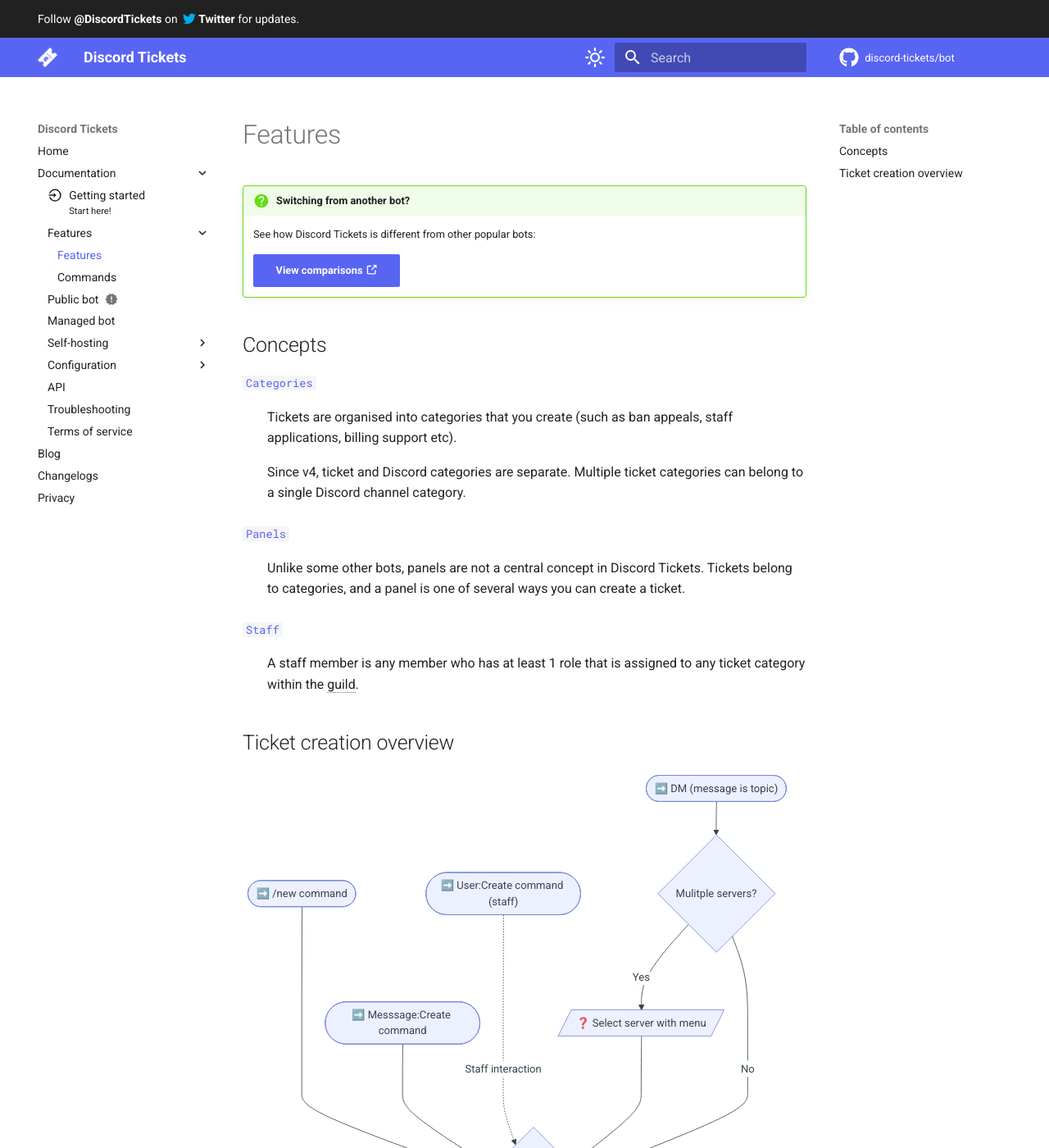
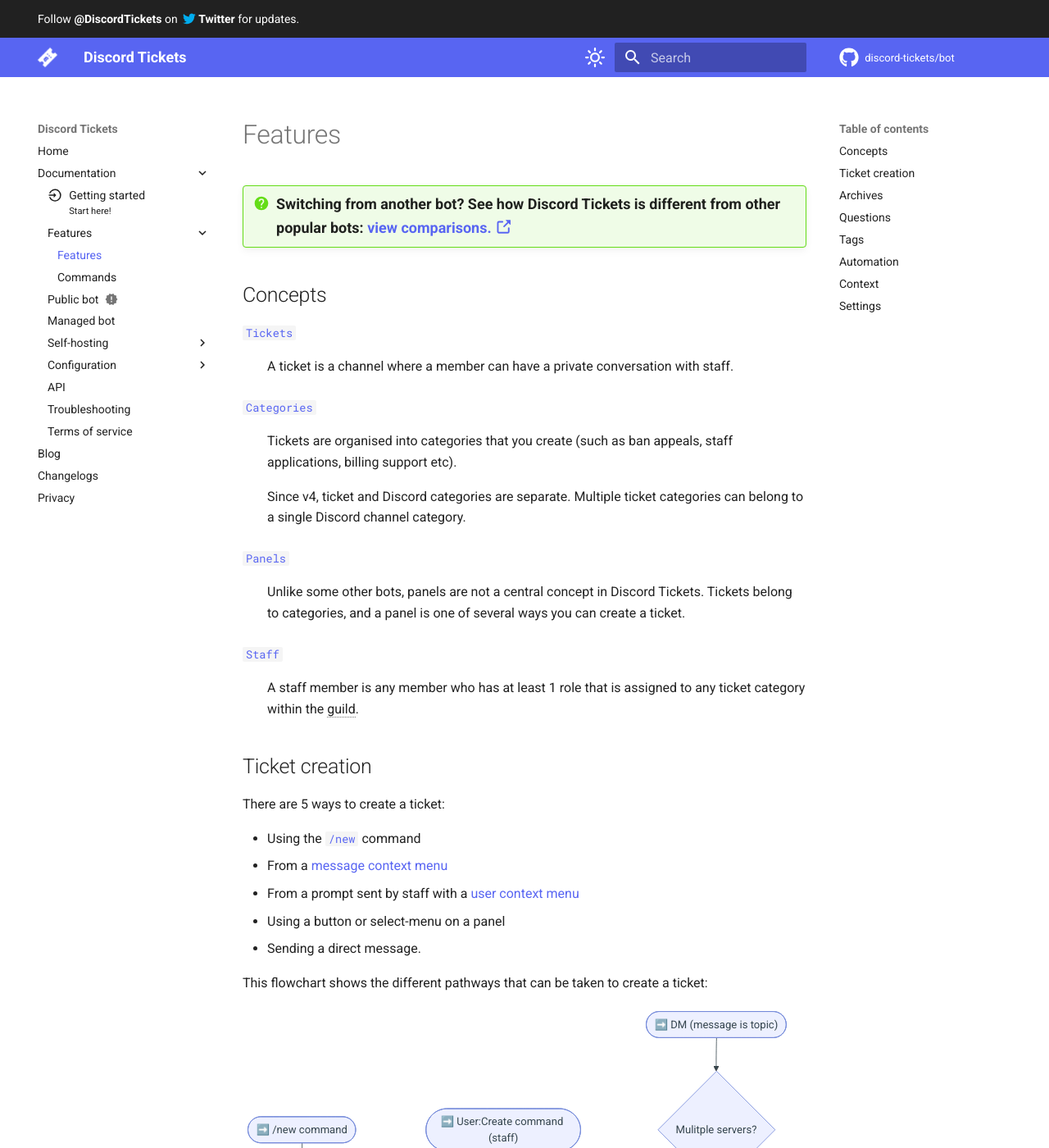
Before and after one commit to discord-tickets/docs, an MkDocs documentation site: the page built from docs/features/index.md, in a window 1280 px wide and 1400 px high. Shown: the whole window at 82% size. Built offline with MkDocs 1.6.1 and Material for MkDocs 9.7.7, drawn with Linux system fonts in a browser that asks for light colours; comment, search, counter and statistics services are not loaded; some of the changed text lies outside the part shown.

Commit message:
Update features page

````diff
--- a/docs/features/index.md
+++ b/docs/features/index.md
@@ -6,12 +6,26 @@
 
 # Features
 
+<!--
 !!! question "Switching from another bot?"
-	See how Discord Tickets is different from other popular bots:
+	**See how Discord Tickets is different from other popular bots:**
 
-	[View comparisons :octicons-link-external-16:](https://blog.discordtickets.app/tag/comparison/){ target=_blank .md-button .md-button--primary }
+	[View comparisons :octicons-link-external-16:](https://blog.discordtickets.app/tag/comparison/){ target=_blank .md-button .md-button--primary
+ -->
+
+<div class="admonition question">
+<p class="admonition-title text-lg">
+Switching from another bot? See how Discord Tickets is different from other popular bots:
+<a href="https://blog.discordtickets.app/tag/comparison/" target="_blank">view comparisons.
+<span class="twemoji"><svg xmlns="http://www.w3.org/2000/svg" viewBox="0 0 16 16"><path fill-rule="evenodd" d="M10.604 1h4.146a.25.25 0 0 1 .25.25v4.146a.25.25 0 0 1-.427.177L13.03 4.03 9.28 7.78a.75.75 0 0 1-1.06-1.06l3.75-3.75-1.543-1.543A.25.25 0 0 1 10.604 1zM3.75 2A1.75 1.75 0 0 0 2 3.75v8.5c0 .966.784 1.75 1.75 1.75h8.5A1.75 1.75 0 0 0 14 12.25v-3.5a.75.75 0 0 0-1.5 0v3.5a.25.25 0 0 1-.25.25h-8.5a.25.25 0 0 1-.25-.25v-8.5a.25.25 0 0 1 .25-.25h3.5a.75.75 0 0 0 0-1.5h-3.5z"></path></svg></span>
+</a>
+</p>
+</div>
 
 ## Concepts
+
+[`Tickets`](#concept:tickets){ #concept:tickets }
+:   A ticket is a channel where a member can have a private conversation with staff.
 
 [`Categories`](#concept:categories){ #concept:categories }
 :   Tickets are organised into categories that you create (such as ban appeals, staff applications, billing support etc).
@@ -27,7 +41,17 @@
 :	A staff member is any member who has at least 1 role that is assigned to any ticket category within the guild.
 
 
-## Ticket creation overview
+## Ticket creation
+
+There are 5 ways to create a ticket:
+
+- Using the [`/new`](./commands.md#new) command
+- From a [message context menu](./commands.md#create-a-ticket-from-message)
+- From a prompt sent by staff with a [user context menu](./commands.md#create-a-ticket-for-user)
+- Using a button or select-menu on a panel
+- Sending a direct message.
+
+This flowchart shows the different pathways that can be taken to create a ticket:
 
 ```mermaid
 flowchart TB
@@ -55,3 +79,15 @@
     H-->|No|J
     G & I--> J(["✅ Create ticket"])
 ```
+
+## Archives
+
+## Questions
+
+## Tags
+
+## Automation
+
+## Context
+
+## Settings
````
